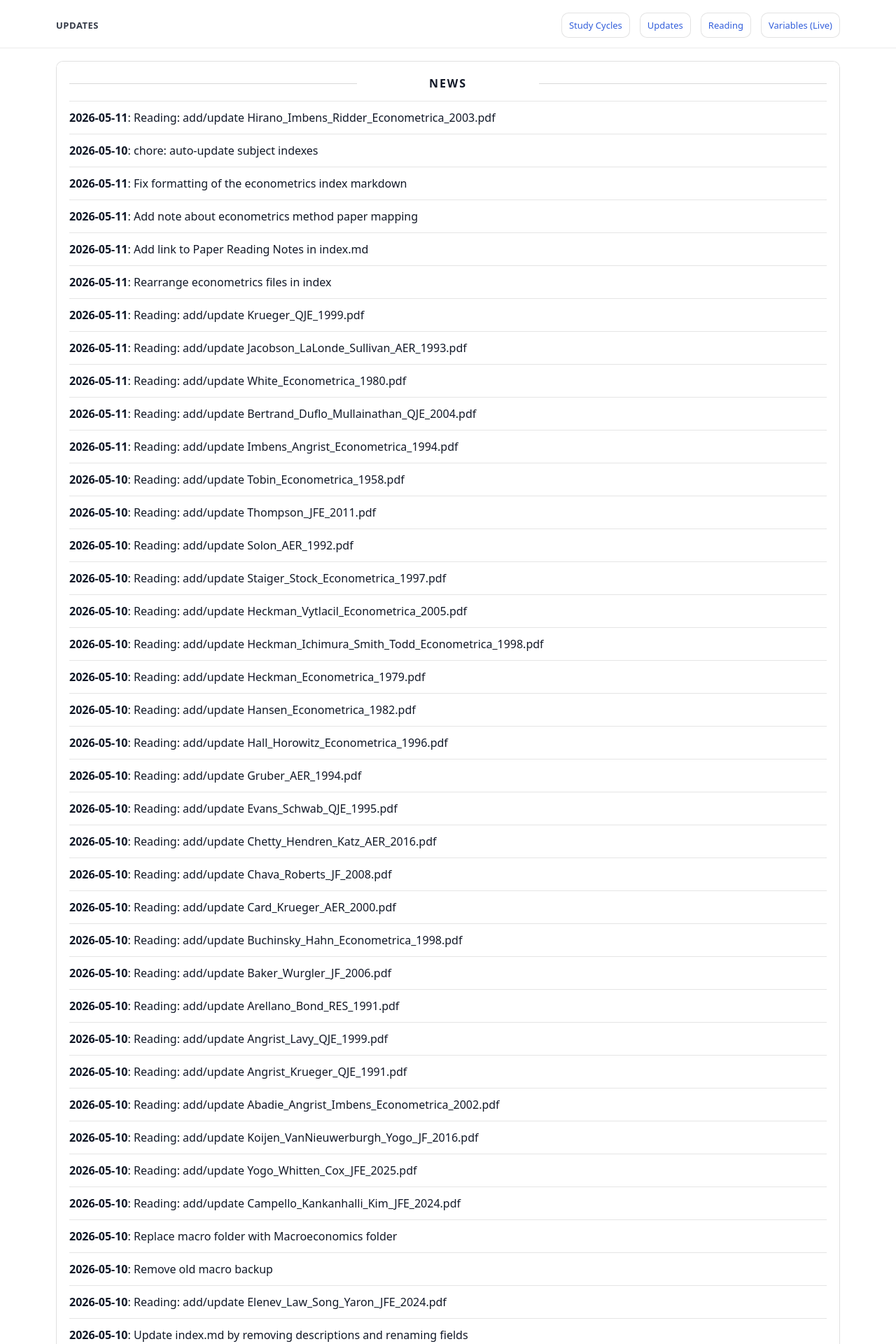
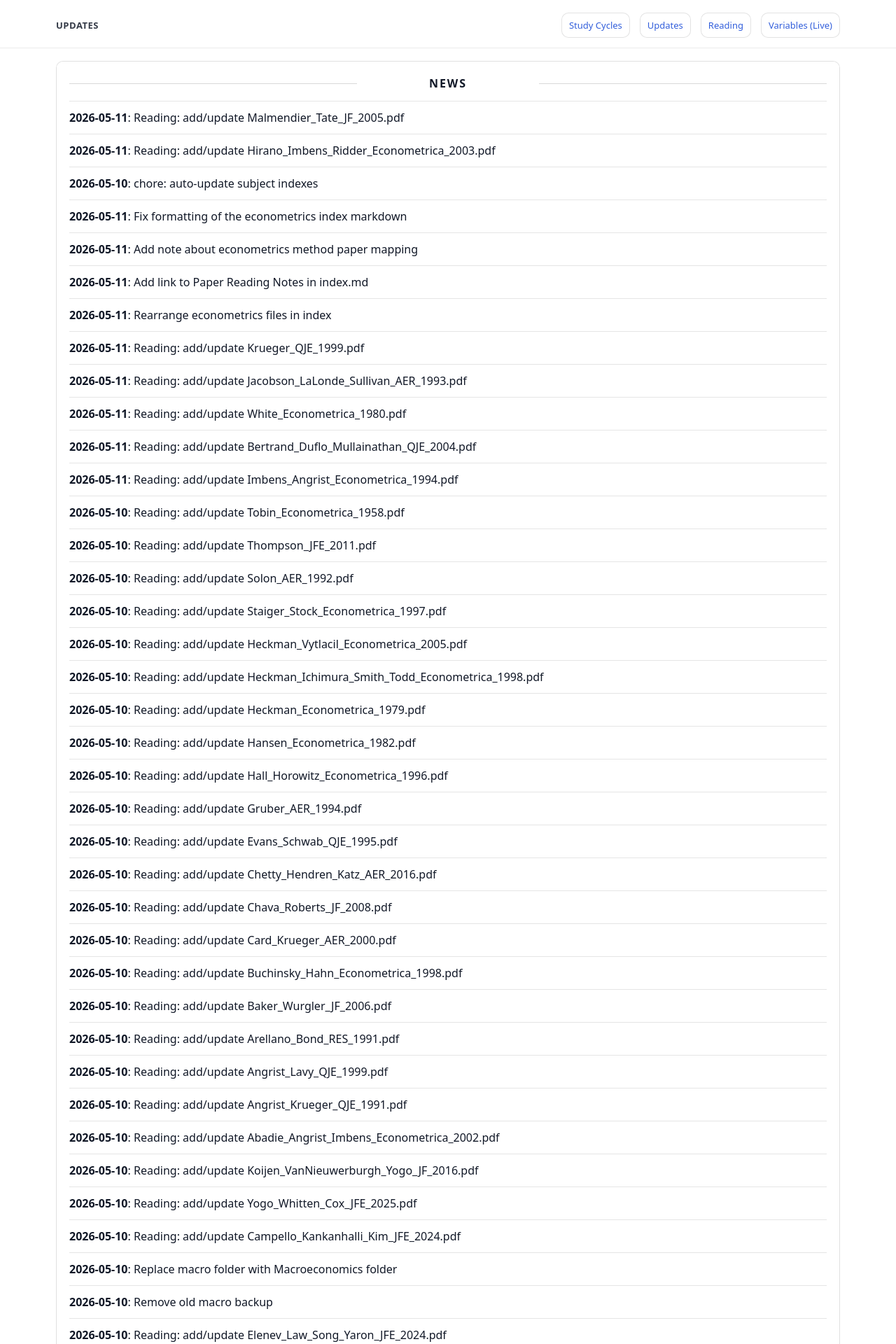
Before and after one commit to yaxinzn/study-archive, a Jekyll site: the page built from updates/index.md, in a window 1280 px wide. Shown: the top 1920 px of the page at 70% size. Built offline with Jekyll 4.4.1, drawn with Linux system fonts in a browser that asks for light colours; some of the changed text lies outside the part shown.

Commit message:
chore: update NEWS feed

```diff
--- a/_data/news.yml
+++ b/_data/news.yml
@@ -1,4 +1,7 @@
 # Auto-generated update history (sorted newest -> oldest). Do not edit manually.
+- ts: "1778451878"
+  date: "2026-05-11"
+  title: "Reading: add/update Malmendier_Tate_JF_2005.pdf"
 - ts: "1778446044"
   date: "2026-05-11"
   title: "Reading: add/update Hirano_Imbens_Ridder_Econometrica_2003.pdf"
```
